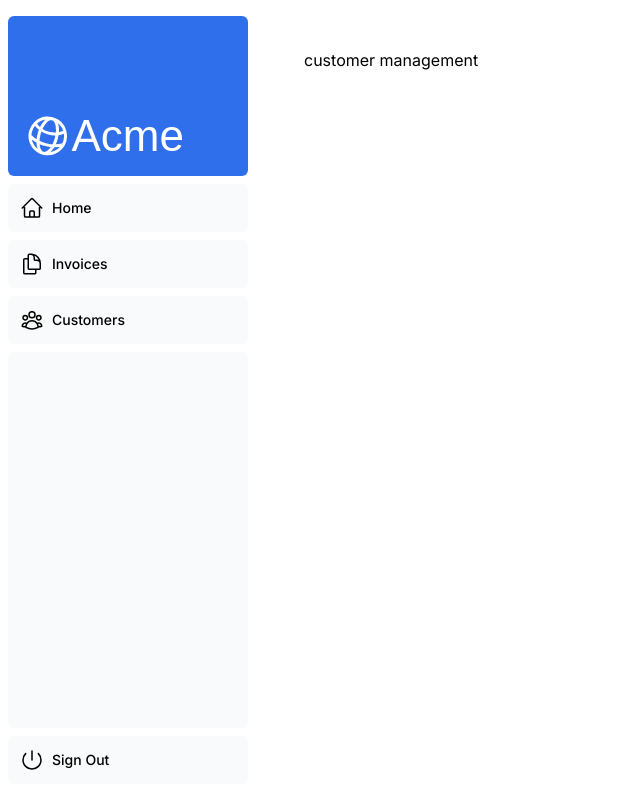
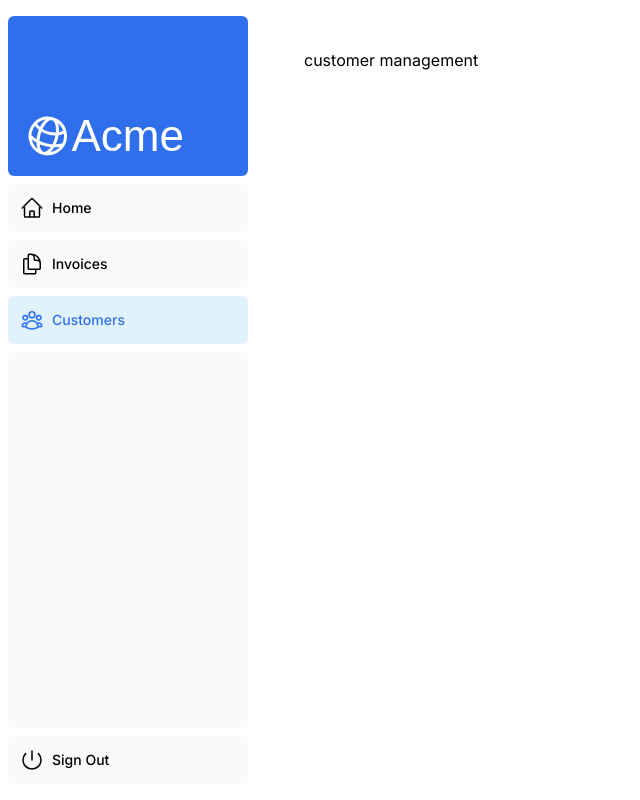
Before and after one commit to wwldavid/wanlong_learn_nextjs, a Next.js app: page /dashboard/customers in a window 1280 px wide. Shown: the whole page, without its empty margins (0-640 px from the left). Built offline with nearby package versions, Linux system fonts and the light colour scheme; a web font is replaced by a local one.

Commit message:
replace a tag with Link, make Link active by clsx and usePathname

```diff
--- a/app/ui/dashboard/nav-links.tsx
+++ b/app/ui/dashboard/nav-links.tsx
@@ -1,8 +1,14 @@
+"use client"
+
 import {
   UserGroupIcon,
   HomeIcon,
   DocumentDuplicateIcon,
 } from '@heroicons/react/24/outline';
+
+import Link from 'next/link';
+import { usePathname } from 'next/navigation';
+import clsx from 'clsx';
 
 // Map of links to display in the side navigation.
 // Depending on the size of the application, this would be stored in a database.
@@ -17,19 +23,25 @@
 ];
 
 export default function NavLinks() {
+  const pathname = usePathname()
   return (
     <>
       {links.map((link) => {
         const LinkIcon = link.icon;
         return (
-          <a
+          <Link
             key={link.name}
             href={link.href}
-            className="flex h-[48px] grow items-center justify-center gap-2 rounded-md bg-gray-50 p-3 text-sm font-medium hover:bg-sky-100 hover:text-blue-600 md:flex-none md:justify-start md:p-2 md:px-3"
+            className={clsx(
+              "flex h-[48px] grow items-center justify-center gap-2 rounded-md bg-gray-50 p-3 text-sm font-medium hover:bg-sky-100 hover:text-blue-600 md:flex-none md:justify-start md:p-2 md:px-3",
+              {
+                "bg-sky-100 text-blue-600": pathname === link.href,
+              }
+            )}
           >
             <LinkIcon className="w-6" />
             <p className="hidden md:block">{link.name}</p>
-          </a>
+          </Link>
         );
       })}
     </>
```
Also changed, not shown: 1 other file (tests, documents, lock files or other folders).
